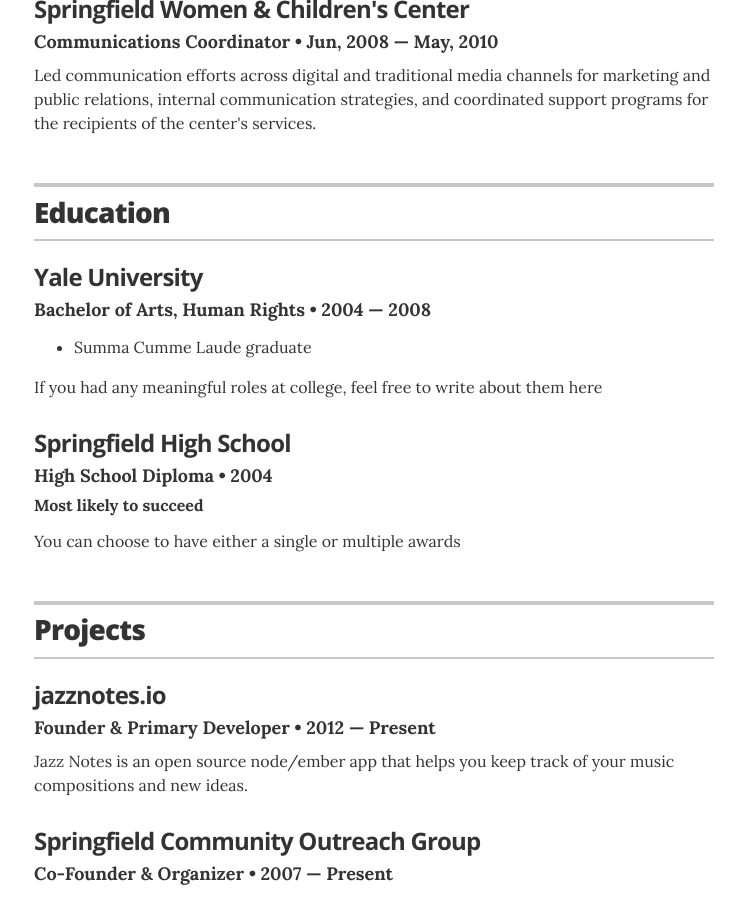
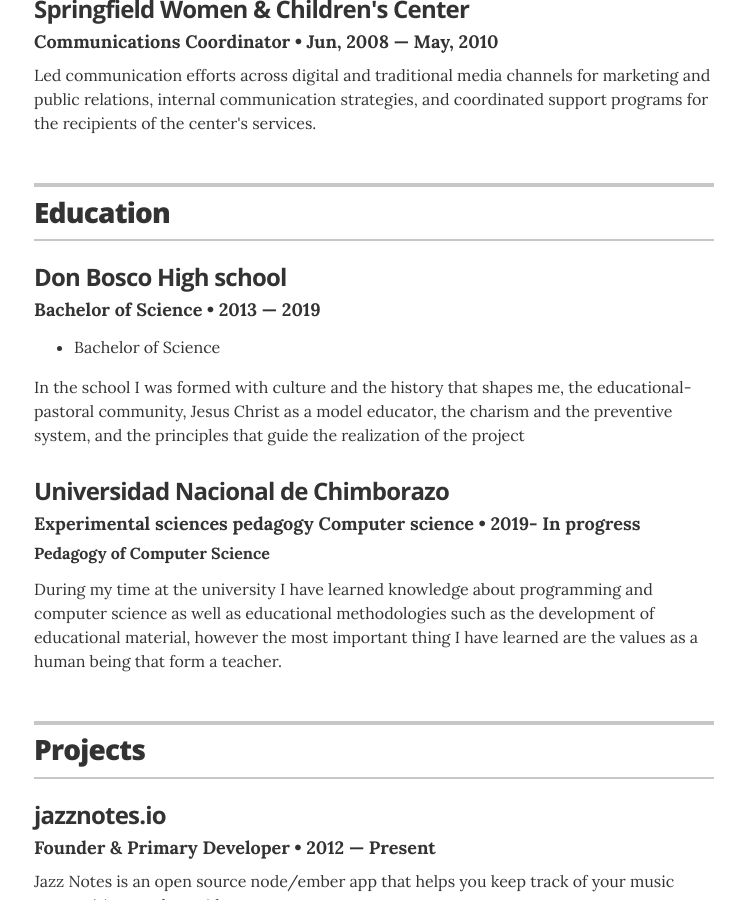
Before and after one commit to jerry50r8/jerry50r8.github.io, a Jekyll site: the page built from index.html, in a window 1280 px wide and 900 px high, scrolled down 1146 px. Shown: the whole window, without its empty margins (266-1011 px from the left). Built offline with Jekyll 4.4.1, drawn with Linux system fonts in a browser that asks for light colours.

Commit message:
Intento de Actualización 16
Signed-off-by: jerry50r8 <130418784+jerry50r8@users.noreply.github.com>

```diff
--- a/_data/education.yml
+++ b/_data/education.yml
@@ -1,13 +1,13 @@
 # Degree
-- degree: Bachelor of Arts, Human Rights
-  uni: Yale University
-  year: 2004 &mdash; 2008
+- degree: Bachelor of Science
+  uni: Don Bosco High school
+  year: 2013 &mdash; 2019
   awards:
-    - award: Summa Cumme Laude graduate
-  summary: If you had any meaningful roles at college, feel free to write about them here
+    - award: Bachelor of Science
+  summary: In the school I was formed with culture and the history that shapes me, the educational-pastoral community, Jesus Christ as a model educator, the charism and the preventive system, and the principles that guide the realization of the project
 
-- degree: High School Diploma
-  uni: Springfield High School
-  year: 2004
-  award: Most likely to succeed
-  summary: You can choose to have either a single or multiple awards
+- degree: Experimental sciences pedagogy Computer science
+  uni: Universidad Nacional de Chimborazo
+  year: 2019- In progress
+  award: Pedagogy of Computer Science
+  summary: During my time at the university I have learned knowledge about programming and computer science as well as educational methodologies such as the development of educational material, however the most important thing I have learned are the values as a human being that form a teacher.
```
